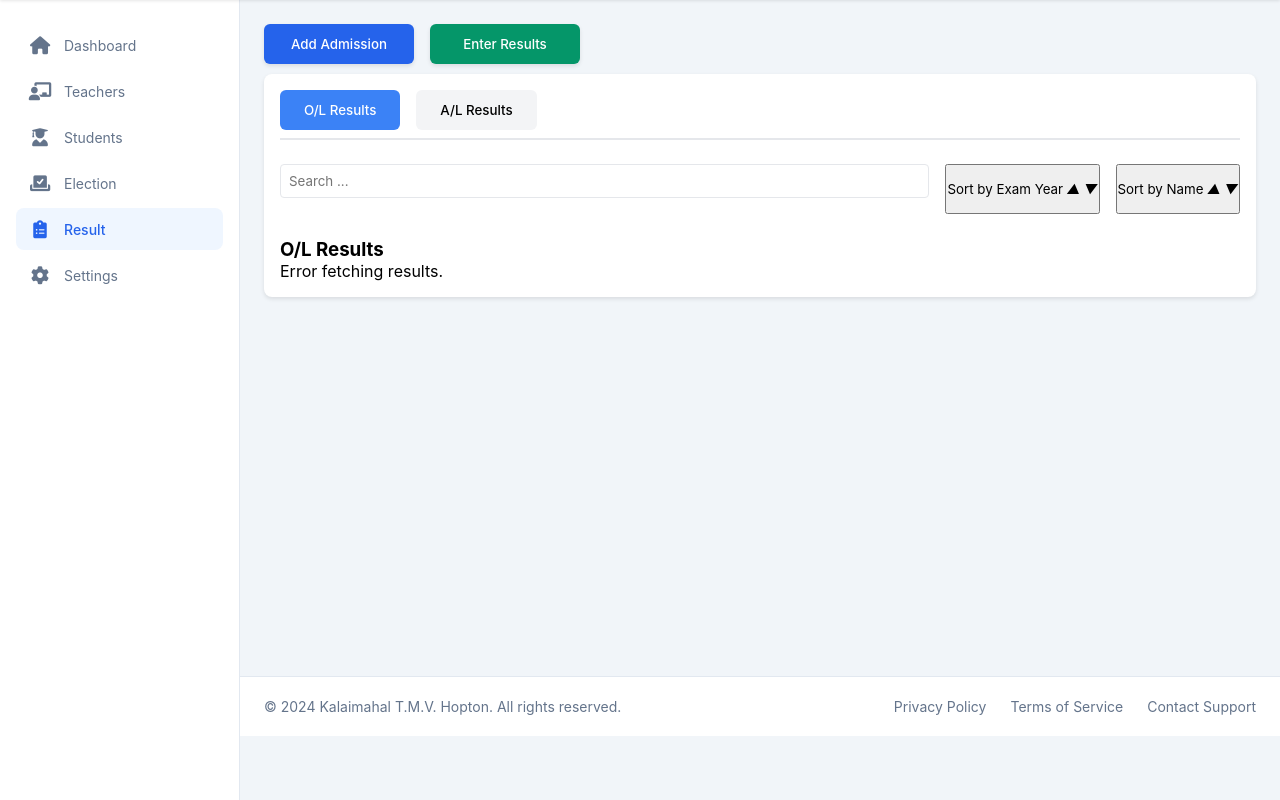
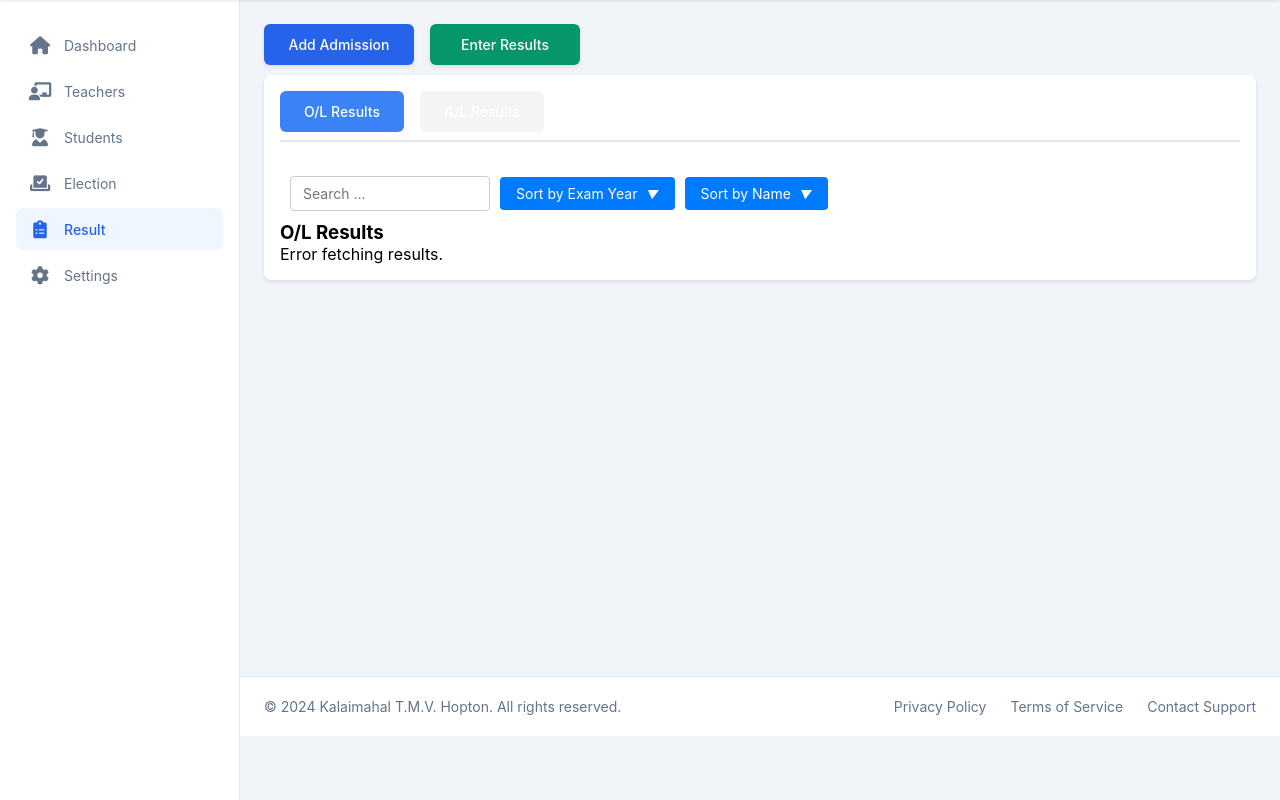
Before and after one commit to Rajika418/voting_system, a PHP site: page /index.php?page=result in a window 1280 px wide. Shown: the part 64-864 px from the top of the page. Run offline with PHP 8.4, Linux system fonts and the light colour scheme; some libraries are stand-ins or nearby versions.

Commit message:
modified css

```diff
--- a/client/admin/assets/css/result.css
+++ b/client/admin/assets/css/result.css
@@ -83,40 +83,71 @@
   animation: fadeIn 0.3s ease-in-out;
 }
 
-/* Controls Section */
 .controls {
   display: flex;
-  gap: 1rem;
-  margin-bottom: 1.5rem;
-  flex-wrap: wrap;
+  align-items: center;
+  gap: 10px; /* Space between controls */
+  padding: 10px; /* Padding around the controls */
+}
+
+.controls input{
+  margin-bottom: 0%;
 }
 
 #search-box {
-  flex: 1;
-  min-width: 200px;
-  padding: 0.5rem;
-  border: 1px solid #e5e7eb;
-  border-radius: 4px;
+  padding: 8px 12px; /* Padding for the search box */
+  border: 1px solid #ccc; /* Border for the search box */
+  border-radius: 4px; /* Rounded corners */
+  width: 200px; /* Width of the search box */
+  font-size: 14px; /* Font size */
 }
 
-#sort-asc,
-#sort-desc {
-  padding: 0rem 1rem;
-  background: #f3f4f6;
-  border: 1px solid #e5e7eb;
-  border-radius: 4px;
-  cursor: pointer;
-  color: #4b5563;
-  font-weight: 500;
-  transition: all 0.2s ease;
-  height: 32px;
+button {
+  padding: 8px 16px; /* Padding for buttons */
+  border: none; /* Remove default border */
+  border-radius: 4px; /* Rounded corners */
+  background-color: #007bff; /* Button background color */
+  color: white; /* Text color */
+  cursor: pointer; /* Pointer cursor on hover */
+  font-size: 14px; /* Font size */
+  transition: background-color 0.3s ease; /* Smooth transition for hover */
 }
 
-#sort-asc:hover,
-#sort-desc:hover {
-  background: #e5e7eb;
-  color: #1f2937;
+button:hover {
+  background-color: #0056b3; /* Darker background on hover */
 }
+
+.sort-icon {
+  margin-left: 5px; /* Space between text and sort icon */
+  display: inline-flex; /* Flexbox for sorting icons */
+  align-items: center; /* Center icons vertically */
+}
+
+.up-arrow, .down-arrow {
+  font-size: 12px; /* Font size for arrows */
+  display: none; /* Hide arrows by default */
+}
+
+button.active .up-arrow {
+  display: inline; /* Show up arrow when button is active */
+}
+
+button.active .down-arrow {
+  display: inline; /* Show down arrow when button is active */
+}
+
+button.active .up-arrow + .down-arrow {
+  display: none; /* Hide down arrow when up arrow is shown */
+}
+
+button:not(.active) .down-arrow {
+  display: inline; /* Show down arrow when button is not active */
+}
+
+button:not(.active) .up-arrow {
+  display: none; /* Hide up arrow when down arrow is shown */
+}
+
 
 /* Table Styles */
 table {
--- a/client/admin/js/tab.js
+++ b/client/admin/js/tab.js
@@ -118,7 +118,7 @@ document.addEventListener('DOMContentLoaded', function() {
         resultsTable.innerHTML = '<p>Loading...</p>';
 
         const url = new URL('http://localhost/voting_system/server/controller/results/ol_result_get.php');
-        // url.searchParams.append('year', currentTab);
+        url.searchParams.append('year', currentTab);
         url.searchParams.append('page', currentPage);
         url.searchParams.append('sort_field', currentSortField);
         url.searchParams.append('sort_order', currentSortOrder);
```
